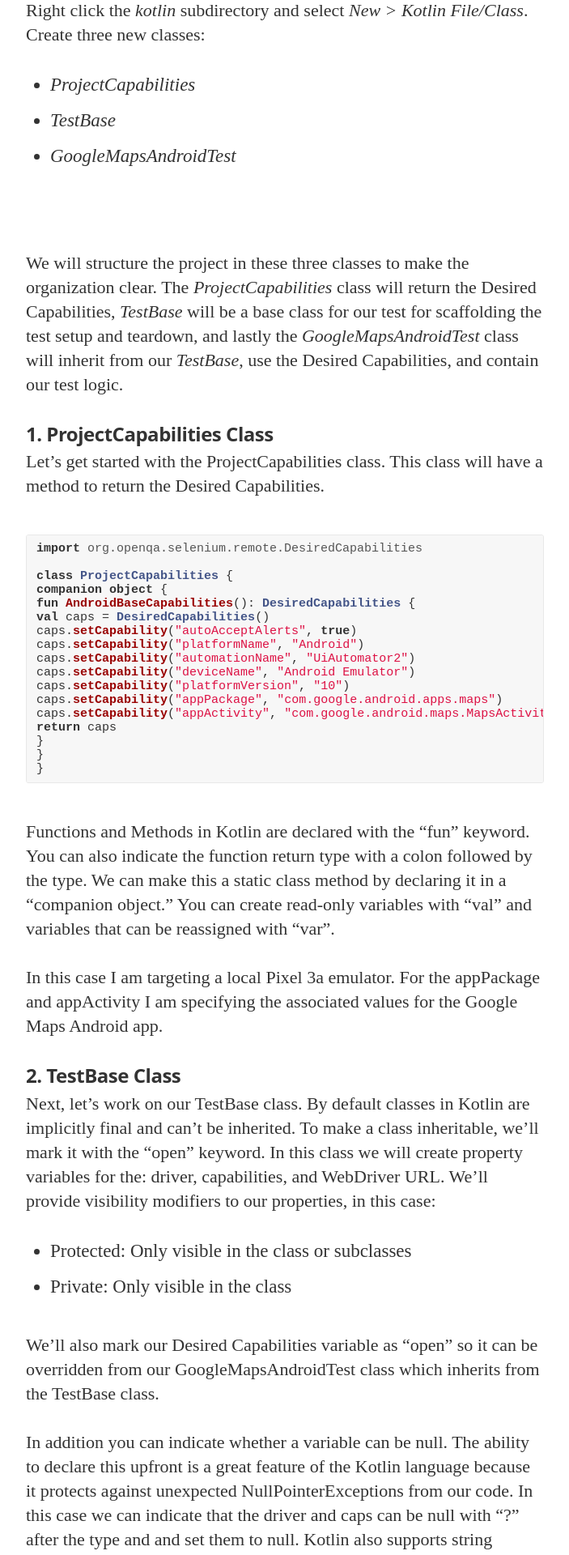
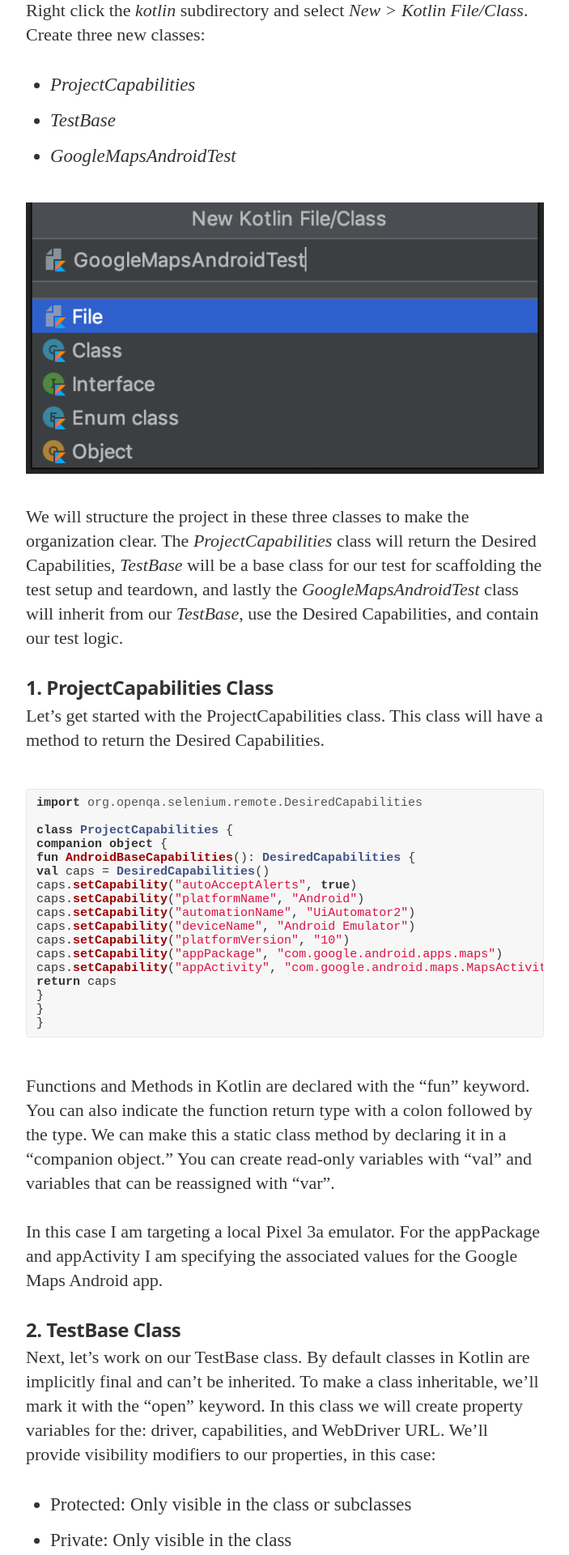
Before and after one commit to appexplained/blog, a Jekyll site: the page built from _posts/2020-06-21-writing-appium-tests-in-kotlin.md, in a window 1280 px wide. Shown: the part 2638-4558 px from the top of the page at 81% size, without its empty margins (288-991 px from the left). Built offline with Jekyll 4.4.1, drawn with Linux system fonts in a browser that asks for light colours; nearby versions of some CDN libraries; some web fonts are replaced; grey boxes are pictures that could not be loaded.

Commit message:
fix broken link ref to new kotlin file img

```diff
--- a/_posts/2020-06-21-writing-appium-tests-in-kotlin.md
+++ b/_posts/2020-06-21-writing-appium-tests-in-kotlin.md
@@ -37,7 +37,7 @@ Right click the _kotlin_ subdirectory and select _New > Kotlin File/Class_. Crea
 - _TestBase_
 - _GoogleMapsAndroidTest_
 
-![](../assets/post-images/appium-kotlin/new-kotlin-file-appium-test.png)
+![](https://raw.githubusercontent.com/appexplained/blog/gh-pages/assets/post-images/appium-kotlin/new-kotlin-file-appium-test.png)
 
 We will structure the project in these three classes to make the organization clear. The _ProjectCapabilities_ class will return the Desired Capabilities, _TestBase_ will be a base class for our test for scaffolding the test setup and teardown, and lastly the _GoogleMapsAndroidTest_ class will inherit from our _TestBase_, use the Desired Capabilities, and contain our test logic.
 
```
